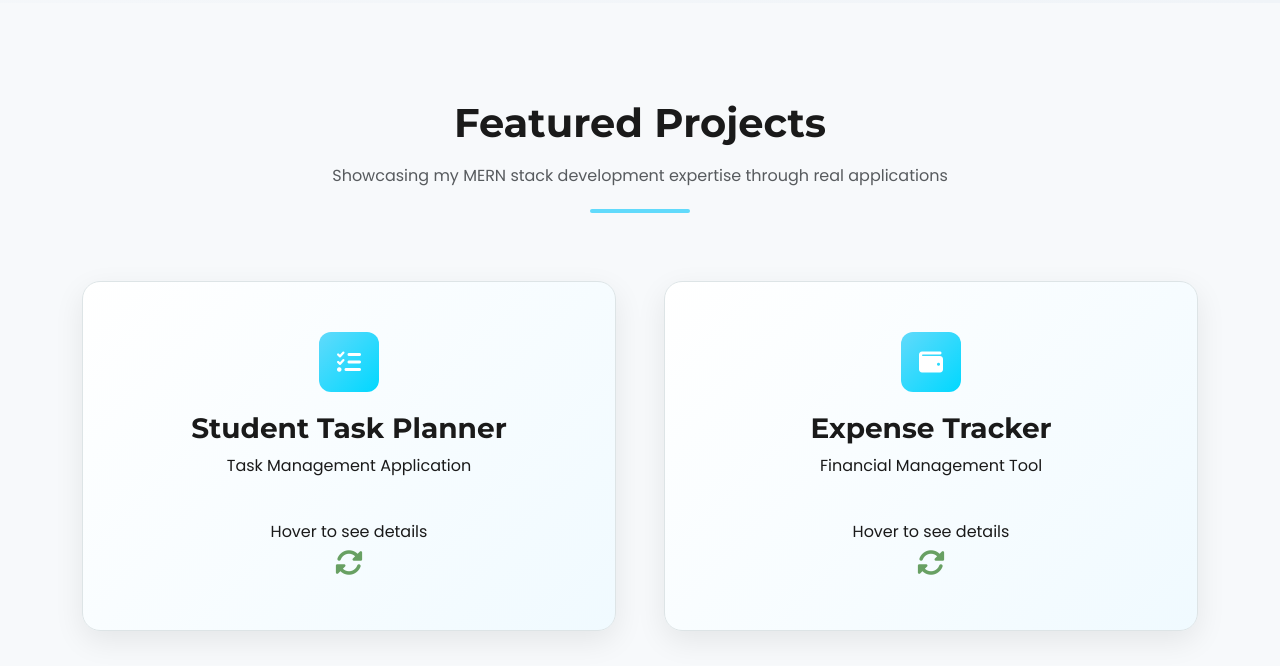
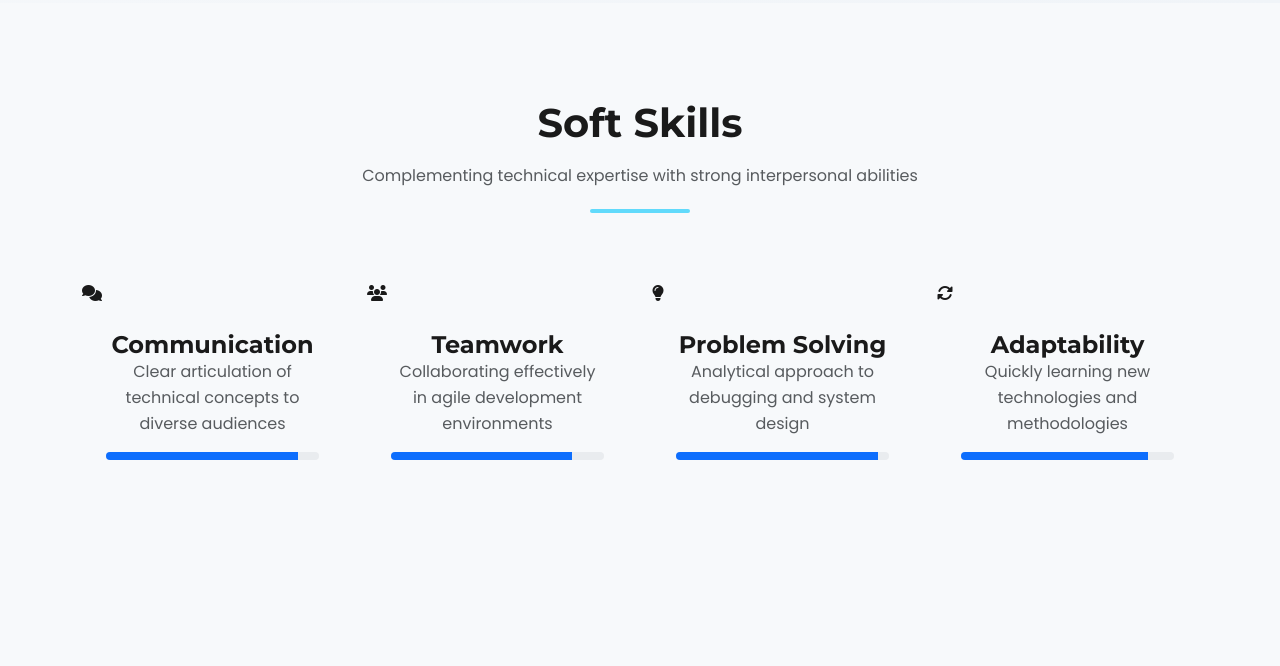
Before and after one commit to AnilaAnilaN/My-Portfolio, a plain HTML site: page index.html in a window 1280 px wide. Shown: the part 1594-2260 px from the top of the page. Drawn offline with nearby package versions, Linux system fonts and the light colour scheme.

Commit message:
added the soft-skill section

```diff
--- a/index.html
+++ b/index.html
@@ -170,6 +170,100 @@
   </div>
 </section>
 
+    <!-- Soft Skills Section -->
+<section id="soft-skills" class="py-6">
+    <div class="container">
+        <div class="row justify-content-center mb-5">
+            <div class="col-lg-8 text-center section-header">
+                <h2 class="display-5 fw-bold mb-3">Soft Skills</h2>
+                <p class="text-muted">Complementing technical expertise with strong interpersonal abilities</p>
+                <div class="section-divider"></div>
+            </div>
+        </div>
+        <div class="row g-4">
+            <!-- Communication -->
+            <div class="col-md-6 col-lg-3">
+                <div class="soft-skill-card h-100">
+                    <div class="skill-icon-container">
+                        <div class="skill-icon">
+                            <i class="fas fa-comments"></i>
+                        </div>
+                    </div>
+                    <div class="card-body text-center p-4">
+                        <h4 class="card-title fw-bold">Communication</h4>
+                        <p class="card-text text-muted">Clear articulation of technical concepts to diverse audiences</p>
+                        <div class="skill-progress">
+                            <div class="progress" style="height: 8px;">
+                                <div class="progress-bar" role="progressbar" style="width: 90%;" aria-valuenow="90" aria-valuemin="0" aria-valuemax="100"></div>
+                            </div>
+                        </div>
+                    </div>
+                </div>
+            </div>
+
+            <!-- Teamwork -->
+            <div class="col-md-6 col-lg-3">
+                <div class="soft-skill-card h-100">
+                    <div class="skill-icon-container">
+                        <div class="skill-icon">
+                            <i class="fas fa-users"></i>
+                        </div>
+                    </div>
+                    <div class="card-body text-center p-4">
+                        <h4 class="card-title fw-bold">Teamwork</h4>
+                        <p class="card-text text-muted">Collaborating effectively in agile development environments</p>
+                        <div class="skill-progress">
+                            <div class="progress" style="height: 8px;">
+                                <div class="progress-bar" role="progressbar" style="width: 85%;" aria-valuenow="85" aria-valuemin="0" aria-valuemax="100"></div>
+                            </div>
+                        </div>
+                    </div>
+                </div>
+            </div>
+
+            <!-- Problem Solving -->
+            <div class="col-md-6 col-lg-3">
+                <div class="soft-skill-card h-100">
+                    <div class="skill-icon-container">
+                        <div class="skill-icon">
+                            <i class="fas fa-lightbulb"></i>
+                        </div>
+                    </div>
+                    <div class="card-body text-center p-4">
+                        <h4 class="card-title fw-bold">Problem Solving</h4>
+                        <p class="card-text text-muted">Analytical approach to debugging and system design</p>
+                        <div class="skill-progress">
+                            <div class="progress" style="height: 8px;">
+                                <div class="progress-bar" role="progressbar" style="width: 95%;" aria-valuenow="95" aria-valuemin="0" aria-valuemax="100"></div>
+                            </div>
+                        </div>
+                    </div>
+                </div>
+            </div>
+
+            <!-- Adaptability -->
+            <div class="col-md-6 col-lg-3">
+                <div class="soft-skill-card h-100">
+                    <div class="skill-icon-container">
+                        <div class="skill-icon">
+                            <i class="fas fa-sync-alt"></i>
+                        </div>
+                    </div>
+                    <div class="card-body text-center p-4">
+                        <h4 class="card-title fw-bold">Adaptability</h4>
+                        <p class="card-text text-muted">Quickly learning new technologies and methodologies</p>
+                        <div class="skill-progress">
+                            <div class="progress" style="height: 8px;">
+                                <div class="progress-bar" role="progressbar" style="width: 88%;" aria-valuenow="88" aria-valuemin="0" aria-valuemax="100"></div>
+                            </div>
+                        </div>
+                    </div>
+                </div>
+            </div>
+        </div>
+    </div>
+</section>
+
     <!-- Projects Section -->
     <section id="projects" class="py-6">
         <div class="container">
@@ -192,7 +286,7 @@
                                 <h3>Student Task Planner</h3>
                                 <p>Task Management Application</p>
                                 <div class="mt-4">
-                                    <p class="mb-1">Hover to see details</p>
+                                    <p class="mb-1">Hover or tap to see details</p>
                                     <i class="fas fa-sync-alt fs-3 text-primary"></i>
                                 </div>
                             </div>
@@ -231,7 +325,7 @@
                                 <h3>Expense Tracker</h3>
                                 <p>Financial Management Tool</p>
                                 <div class="mt-4">
-                                    <p class="mb-1">Hover to see details</p>
+                                    <p class="mb-1">Hover or tap to see details</p>
                                     <i class="fas fa-sync-alt fs-3 text-primary"></i>
                                 </div>
                             </div>
@@ -269,7 +363,7 @@
                                 <h3>Fruit Memory Match Game</h3>
                                 <p>Browser-Based Game</p>
                                 <div class="mt-4">
-                                    <p class="mb-1">Hover to see details</p>
+                                    <p class="mb-1">Hover or tap Tap to see details</p>
                                     <i class="fas fa-sync-alt fs-3 text-primary"></i>
                                 </div>
                             </div>
@@ -307,7 +401,7 @@
                                 <h3>Real-time Chat App</h3>
                                 <p>Ongoing Development</p>
                                 <div class="mt-4">
-                                    <p class="mb-1">Hover to see details</p>
+                                    <p class="mb-1">Hover or tap Tap to see details</p>
                                     <i class="fas fa-sync-alt fs-3 text-primary"></i>
                                 </div>
                             </div>
@@ -355,7 +449,7 @@
                                 <h3>Virtual University</h3>
                                 <p>BSCS, Computer Science</p>
                                 <div class="mt-4">
-                                    <p class="mb-1">Hover to see details</p>
+                                    <p class="mb-1">Hover or tap Tap to see details</p>
                                     <i class="fas fa-sync-alt fs-3 text-primary"></i>
                                 </div>
                             </div>
@@ -369,6 +463,7 @@
                                         <ul class="education-list">
                                             <li>Grade: A+ in core CS courses</li>
                                             <li>4 years (8 semesters) study program</li>
+                                            <li>Dean's List for academic excellence</li>
                                             <li>Completed advanced web development courses</li>
                                         </ul>
                                     </div>
@@ -387,9 +482,9 @@
                                     <i class="fas fa-graduation-cap"></i>
                                 </div>
                                 <h3>Govt. Degree College</h3>
-                                <p>FSc. pre-medical</p>
+                                <p>Intermediate, Biology</p>
                                 <div class="mt-4">
-                                    <p class="mb-1">Hover to see details</p>
+                                    <p class="mb-1">Hover or tap Tap to see details</p>
                                     <i class="fas fa-sync-alt fs-3 text-primary"></i>
                                 </div>
                             </div>
```
